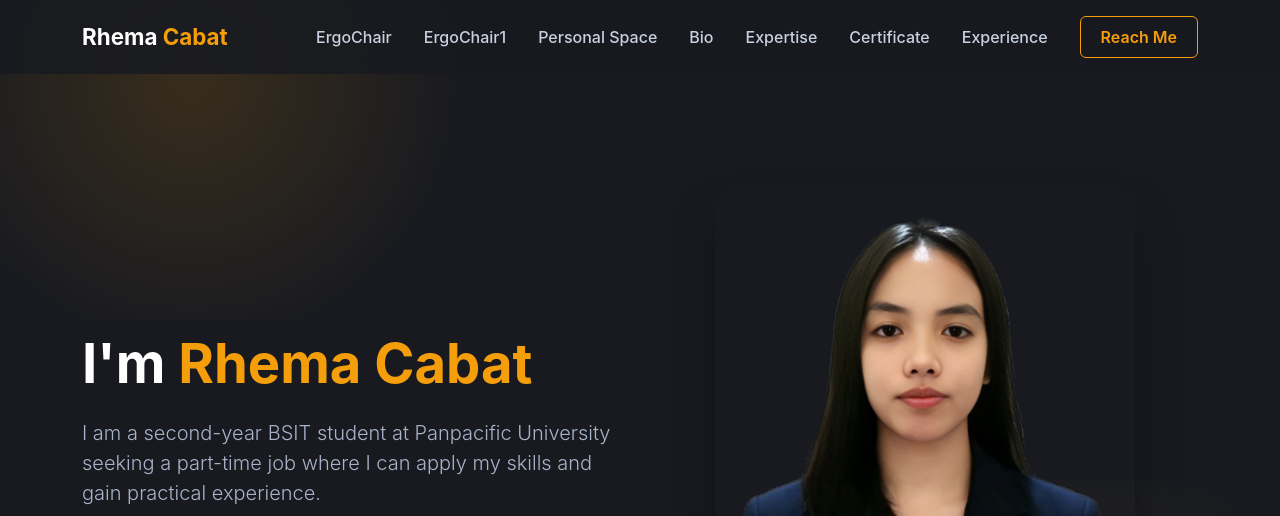
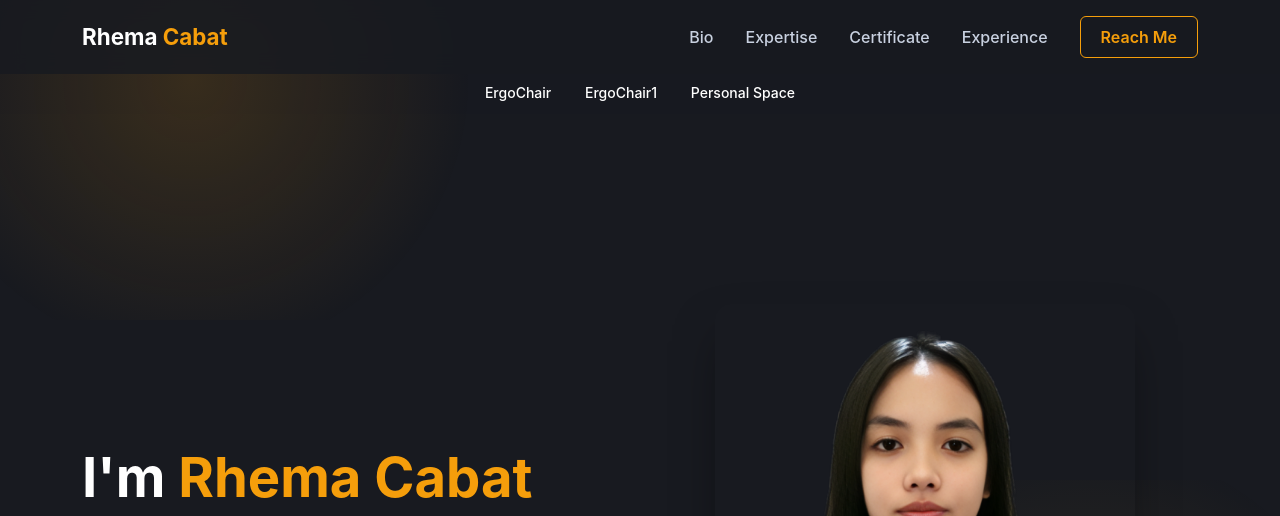
Before and after one commit to RhemaAgathanCabat/personal_space, a plain HTML site: page index.html in a window 1280 px wide. Shown: the top 516 px of the page. Drawn offline with nearby package versions, Linux system fonts and the light colour scheme.

Commit message:
Refactor index.html structure and content

```diff
--- a/index.html
+++ b/index.html
@@ -7,14 +7,16 @@
 
   <link href="https://cdn.jsdelivr.net/npm/bootstrap@5.3.3/dist/css/bootstrap.min.css" rel="stylesheet">
 
-  <!-- emoji -->
+  <!-- Font Awesome -->
   <link rel="stylesheet" href="https://cdnjs.cloudflare.com/ajax/libs/font-awesome/6.5.1/css/all.min.css">
 
+  <!-- Your CSS -->
   <link rel="stylesheet" href="styles.css">
 </head>
 
 <body>
 
+  <!-- Main Navigation -->
   <nav class="navbar navbar-expand-lg fixed-top custom-navbar">
     <div class="container">
 
@@ -30,20 +32,7 @@
       </button>
 
       <div class="collapse navbar-collapse" id="navbarNav">
-
         <ul class="navbar-nav ms-auto align-items-center gap-3">
-
-          <li class="nav-item">
-  <a class="nav-link" href="https://rhemaagathancabat.github.io/ErgoChair/">ErgoChair</a>
-</li>
-
-<li class="nav-item">
-  <a class="nav-link" href="https://rhemaagathancabat.github.io/ErgoChair1/">ErgoChair1</a>
-</li>
-
-<li class="nav-item">
-  <a class="nav-link" href="https://rhemaagathancabat.github.io/personal_space/">Personal Space</a>
-</li>
 
           <li class="nav-item">
             <a class="nav-link" href="#bio">Bio</a>
@@ -68,15 +57,30 @@
           </li>
 
         </ul>
+      </div>
 
-      </div>
     </div>
   </nav>
 
 
-  <!-- Hero Section -->
+  <!-- Website Navigation -->
+  <div class="website-nav">
+    <a href="https://rhemaagathancabat.github.io/ErgoChair/">
+      ErgoChair
+    </a>
+
+    <a href="https://rhemaagathancabat.github.io/ErgoChair1/">
+      ErgoChair1
+    </a>
+
+    <a href="https://rhemaagathancabat.github.io/personal_space/">
+      Personal Space
+    </a>
+  </div>
+
+
+  <!-- Hero / Bio -->
   <section class="hero-section d-flex align-items-center" id="bio">
-
     <div class="container">
 
       <div class="row align-items-center gy-5">
@@ -118,7 +122,6 @@
       </div>
 
     </div>
-
   </section>
 
 
@@ -271,7 +274,6 @@
             <div class="row g-3">
 
               <div class="col-md-6">
-
                 <label for="name" class="form-label">
                   Full Name
                 </label>
@@ -281,12 +283,10 @@
                        id="name"
                        placeholder="Your name"
                        required>
-
               </div>
 
 
               <div class="col-md-6">
-
                 <label for="email" class="form-label">
                   Email Address
                 </label>
@@ -296,12 +296,10 @@
                        id="email"
                        placeholder="you@example.com"
                        required>
-
               </div>
 
 
               <div class="col-12">
-
                 <label for="subject" class="form-label">
                   Subject
                 </label>
@@ -310,12 +308,10 @@
                        class="form-control"
                        id="subject"
                        placeholder="What's this about?">
-
               </div>
 
 
               <div class="col-12">
-
                 <label for="message" class="form-label">
                   Message
                 </label>
@@ -325,7 +321,6 @@
                           rows="5"
                           placeholder="Write your message here..."
                           required></textarea>
-
               </div>
 
 
```
